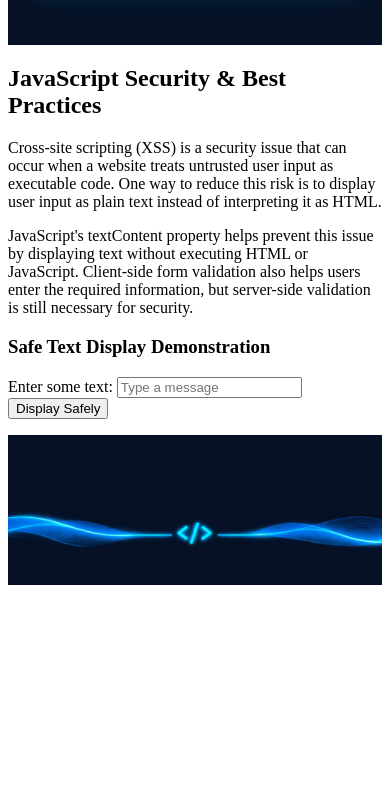
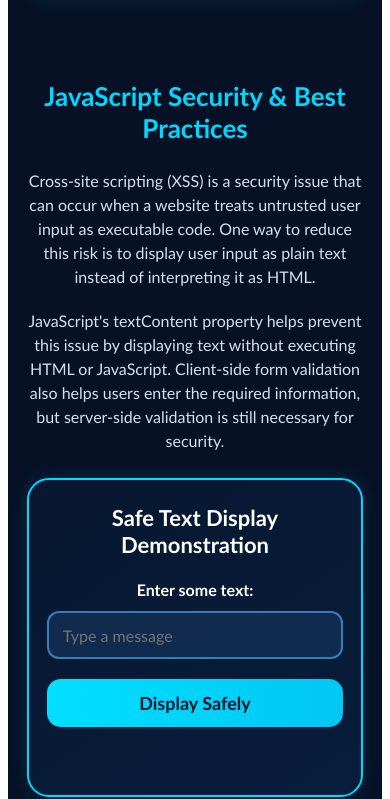
Before and after one commit to Asteward23/FinalGoodbye, a plain HTML site: page contact.html in a window 390 px wide. Shown: the part 1809-2608 px from the top of the page. Before the commit the page ends 2402 px from the top, so only its background shows below. Drawn offline with Linux system fonts and the light colour scheme.

Commit message:
Add responsive styling for JavaScript security section

```diff
--- a/css/contact.css
+++ b/css/contact.css
@@ -460,3 +460,158 @@
         background-position: center;
     }
 }
+
+
+/* JavaScript Security & Best Practices */
+
+.contact-security {
+    background: #061126;
+    padding: 55px 6% 70px;
+    color: #ffffff;
+    font-family: Calibri, Carlito, Arial, sans-serif;
+    text-align: center;
+    box-sizing: border-box;
+}
+
+.contact-security h2 {
+    color: #00d9ff;
+    font-size: 36px;
+    margin: 0 0 25px;
+}
+
+.contact-security > p {
+    max-width: 850px;
+    margin: 0 auto 20px;
+    color: #d5e0f2;
+    font-size: 18px;
+    line-height: 1.6;
+}
+
+.security-demo {
+    max-width: 650px;
+    margin: 35px auto 0;
+    padding: 30px;
+    background: linear-gradient(145deg, #07172f, #081d3c);
+    border: 2px solid #00d9ff;
+    border-radius: 22px;
+    box-shadow: 0 0 18px rgba(0, 217, 255, 0.12);
+    box-sizing: border-box;
+}
+
+.security-demo h3 {
+    color: #ffffff;
+    font-size: 26px;
+    margin: 0 0 22px;
+}
+
+.security-demo label {
+    display: block;
+    color: #ffffff;
+    font-size: 18px;
+    font-weight: 700;
+    margin-bottom: 12px;
+}
+
+#security-input {
+    display: block;
+    width: 100%;
+    height: 48px;
+    padding: 10px 14px;
+    background: #102b4e;
+    color: #ffffff;
+    border: 2px solid #367db9;
+    border-radius: 12px;
+    font: inherit;
+    font-size: 18px;
+    box-sizing: border-box;
+}
+
+#security-input:focus {
+    outline: 2px solid #00e5ff;
+    outline-offset: 2px;
+}
+
+#security-demo-button {
+    margin-top: 20px;
+    padding: 13px 30px;
+    background: linear-gradient(90deg, #00dfff, #00c7f4);
+    color: #001529;
+    border: none;
+    border-radius: 14px;
+    font: inherit;
+    font-size: 19px;
+    font-weight: 800;
+    cursor: pointer;
+}
+
+#security-demo-button:hover {
+    background: #43eaff;
+}
+
+#security-output {
+    min-height: 24px;
+    margin: 20px 0 0;
+    color: #00e5ff;
+    font-size: 18px;
+    line-height: 1.5;
+    overflow-wrap: anywhere;
+    white-space: pre-wrap;
+}
+
+/* Security Section - iPads and Smaller Tablets */
+
+@media (max-width: 1024px) {
+    .contact-security {
+        padding: 45px 5% 55px;
+    }
+
+    .contact-security h2 {
+        font-size: 30px;
+    }
+
+    .security-demo {
+        width: 100%;
+        max-width: 650px;
+    }
+}
+
+/* Security Section - Mobile Phones */
+
+@media (max-width: 600px) {
+    .contact-security {
+        padding: 35px 5% 45px;
+    }
+
+    .contact-security h2 {
+        font-size: 26px;
+    }
+
+    .contact-security > p {
+        font-size: 16px;
+        line-height: 1.5;
+    }
+
+    .security-demo {
+        padding: 24px 18px;
+        margin-top: 25px;
+    }
+
+    .security-demo h3 {
+        font-size: 22px;
+    }
+
+    .security-demo label,
+    #security-output {
+        font-size: 16px;
+    }
+
+    #security-input {
+        font-size: 16px;
+    }
+
+    #security-demo-button {
+        width: 100%;
+        font-size: 18px;
+        min-height: 48px;
+    }
+}
```
